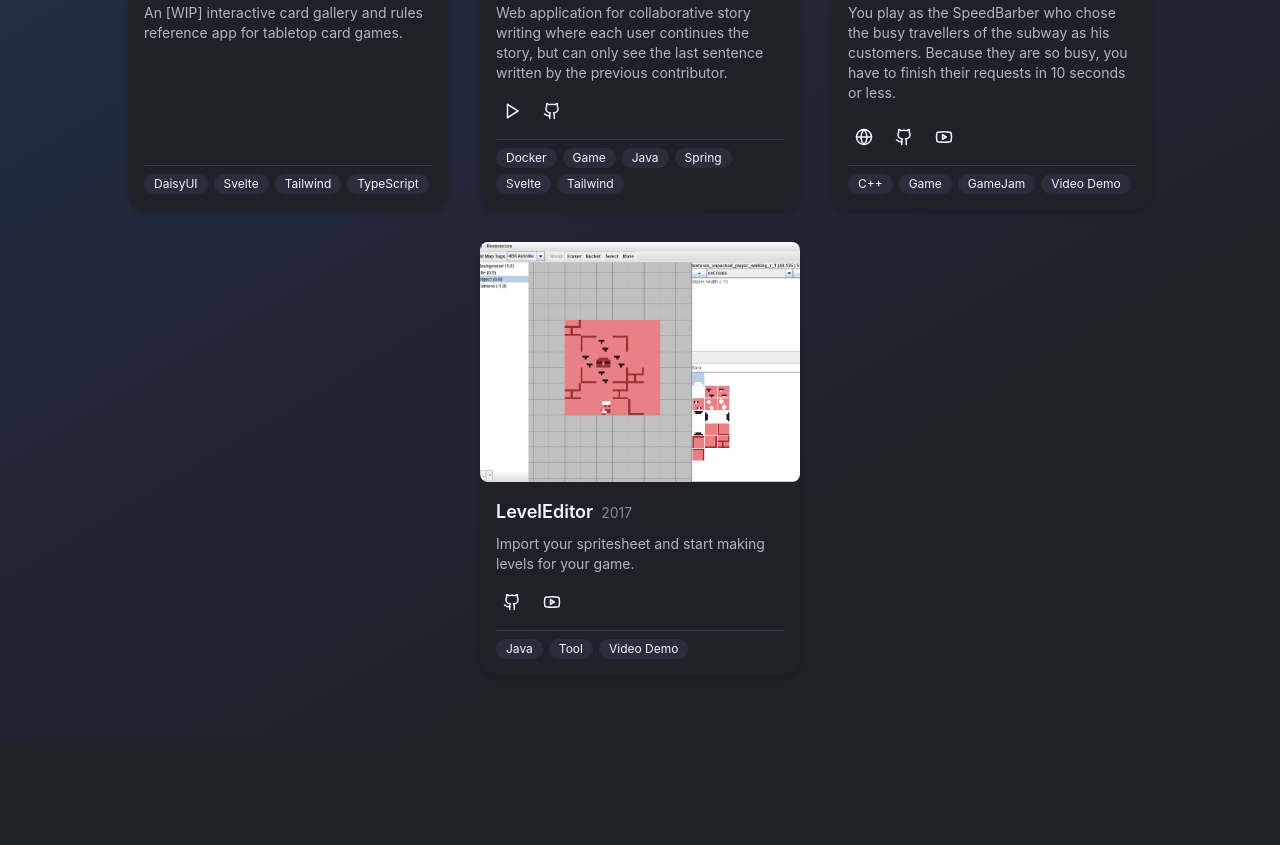
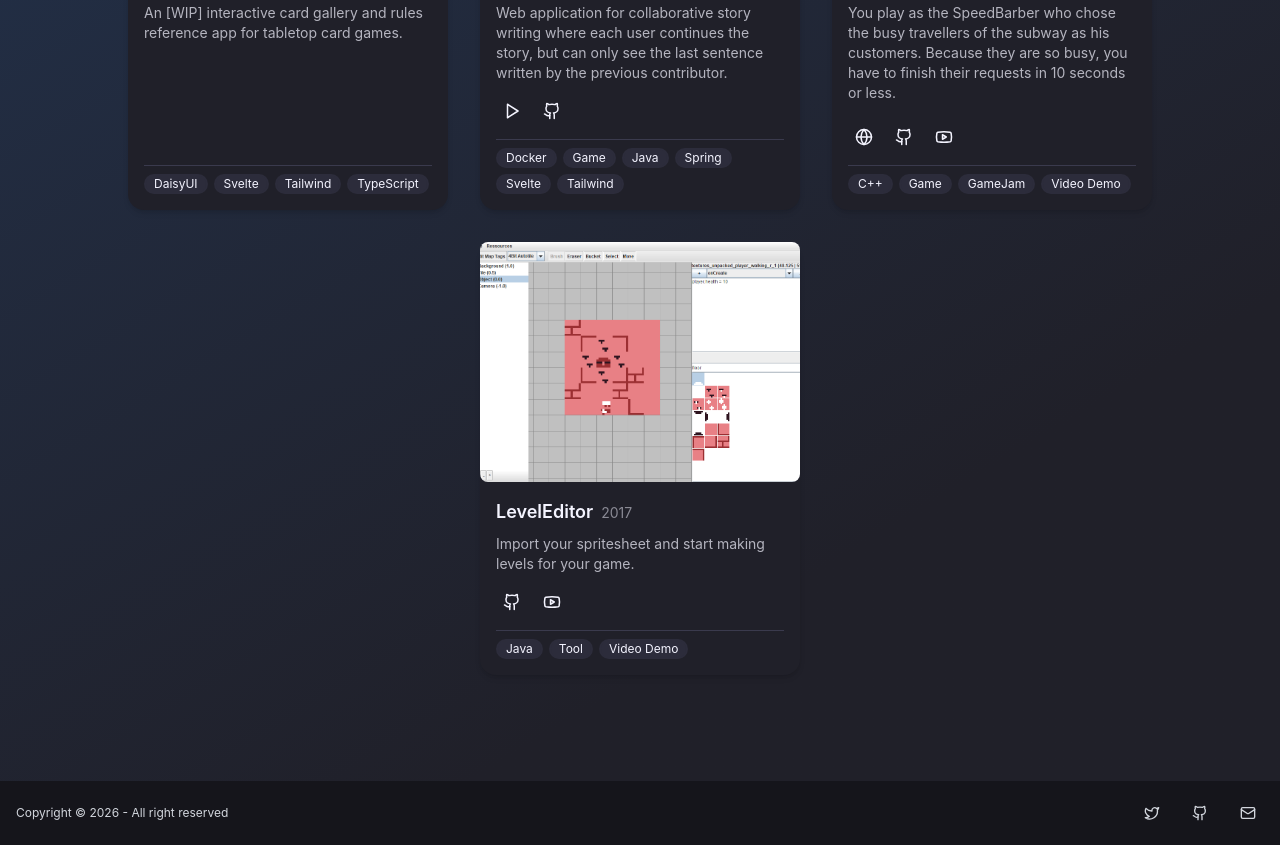
Before and after one commit to PhoenixofForce/phoenixofforce.github.io, an Astro site: page / in a window 1280 px wide. Shown: the part 1140-1985 px from the top of the page. Before the commit the page ends 1879 px from the top, so only its background shows below. Built offline with nearby package versions, Linux system fonts and the light colour scheme; Astro itself is replaced by a stand-in of ours.

Commit message:
add footer

```diff
--- /dev/null
+++ b/src/components/Footer.astro
@@ -0,0 +1,44 @@
+---
+import { Github, Mail, Twitter } from "@lucide/astro";
+
+const year = new Date().getFullYear();
+---
+
+<footer
+  class="footer sm:footer-horizontal bg-neutral text-neutral-content items-center p-4"
+>
+  <aside class="grid-flow-col items-center">
+    <p class="text-xs">
+      Copyright © {new Date().getFullYear()} - All right reserved
+    </p>
+  </aside>
+  <nav class="grid-flow-col gap-4 md:place-self-center md:justify-self-end">
+    <a
+      href="https://twitter.com/PhoenixofForce"
+      target="_blank"
+      rel="noopener noreferrer"
+      class="btn btn-ghost btn-sm btn-circle hover:scale-115 transition-transform"
+      aria-label="Twitter"
+    >
+      <Twitter size={16} />
+    </a>
+    <a
+      href="https://github.com/PhoenixofForce/"
+      target="_blank"
+      rel="noopener noreferrer"
+      class="btn btn-ghost btn-sm btn-circle hover:scale-115 transition-transform"
+      aria-label="GitHub"
+    >
+      <Github size={16} />
+    </a>
+    <a
+      href="mailto:contact@phoenixofforce.dev"
+      target="_blank"
+      rel="noopener noreferrer"
+      class="btn btn-ghost btn-sm btn-circle hover:scale-115 transition-transform"
+      aria-label="Mail"
+    >
+      <Mail size={16} />
+    </a>
+  </nav>
+</footer>
--- a/src/components/ThemeToggle.svelte
+++ b/src/components/ThemeToggle.svelte
@@ -1,30 +1,34 @@
 <script lang="ts">
-	import { Sun, Moon } from '@lucide/svelte';
+  import { Sun, Moon } from "@lucide/svelte";
 
-	const browser = typeof window !== 'undefined';
-	let isDark = $state(browser ? localStorage.getItem('theme') !== 'phoenix-light' : true);
+  const browser = typeof window !== "undefined";
+  let isDark = $state(
+    browser ? localStorage.getItem("theme") !== "phoenix-light" : true,
+  );
 
   if (browser) {
-		const saved = localStorage.getItem('theme');
+    const saved = localStorage.getItem("theme");
     if (saved) {
-			document.documentElement.setAttribute('data-theme', saved);
+      document.documentElement.setAttribute("data-theme", saved);
     }
   }
 
   function toggle() {
     isDark = !isDark;
-		const theme = isDark ? 'phoenix' : 'phoenix-light';
-		localStorage.setItem('theme', theme);
-		document.documentElement.classList.add('no-transitions');
-		document.documentElement.setAttribute('data-theme', theme);
+    const theme = isDark ? "phoenix" : "phoenix-light";
+    localStorage.setItem("theme", theme);
+    document.documentElement.classList.add("no-transitions");
+    document.documentElement.setAttribute("data-theme", theme);
     requestAnimationFrame(() => {
-			document.documentElement.classList.remove('no-transitions');
+      document.documentElement.classList.remove("no-transitions");
     });
   }
 </script>
 
 {#if browser}
-<div class="fixed right-4 bottom-4 z-50 opacity-50 transition-all duration-300 will-change-transform hover:scale-110 hover:opacity-100">
+  <div
+    class="sticky bottom-4 mb-4 w-fit ml-auto mr-4 z-50 opacity-50 transition-all duration-300 will-change-transform hover:scale-110 hover:opacity-100"
+  >
     <label class="swap swap-rotate">
       <input type="checkbox" checked={isDark} onchange={toggle} />
       <Sun class="swap-off" size="24" />
--- a/src/layouts/Layout.astro
+++ b/src/layouts/Layout.astro
@@ -2,6 +2,7 @@
 import "../styles/global.css";
 import Header from "../components/Header.svelte";
 import ThemeToggle from "../components/ThemeToggle.svelte";
+import Footer from "../components/Footer.astro";
 
 interface Props {
   title?: string;
@@ -24,6 +25,7 @@ const { title = "Ole | Software Developer", activeLink = 0 } = Astro.props;
     <Header client:load {activeLink} />
     <slot />
     <ThemeToggle client:load />
+    <Footer />
   </body>
 </html>
 
```
Lines whose indentation alone changed are shown as unchanged.
